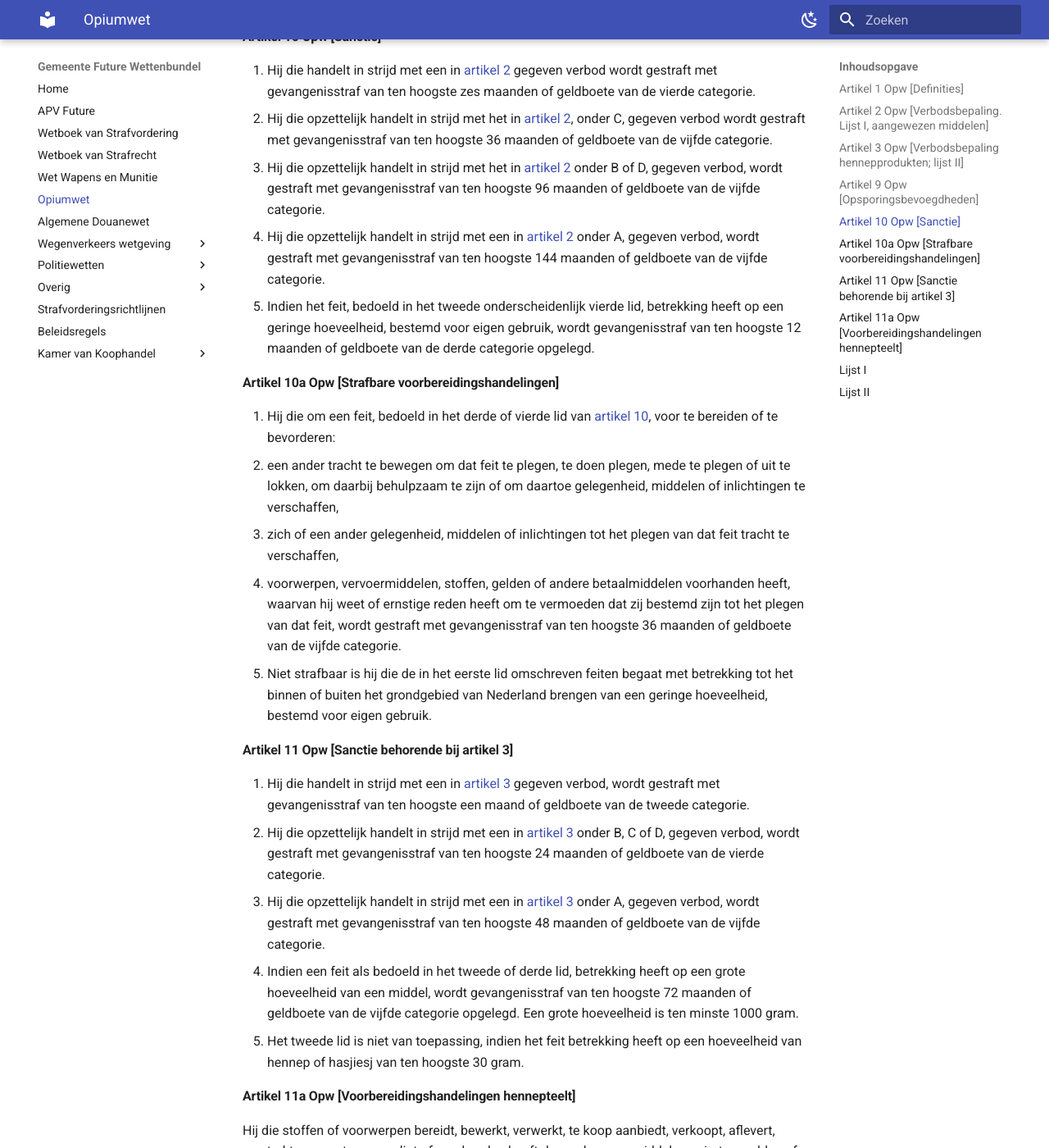
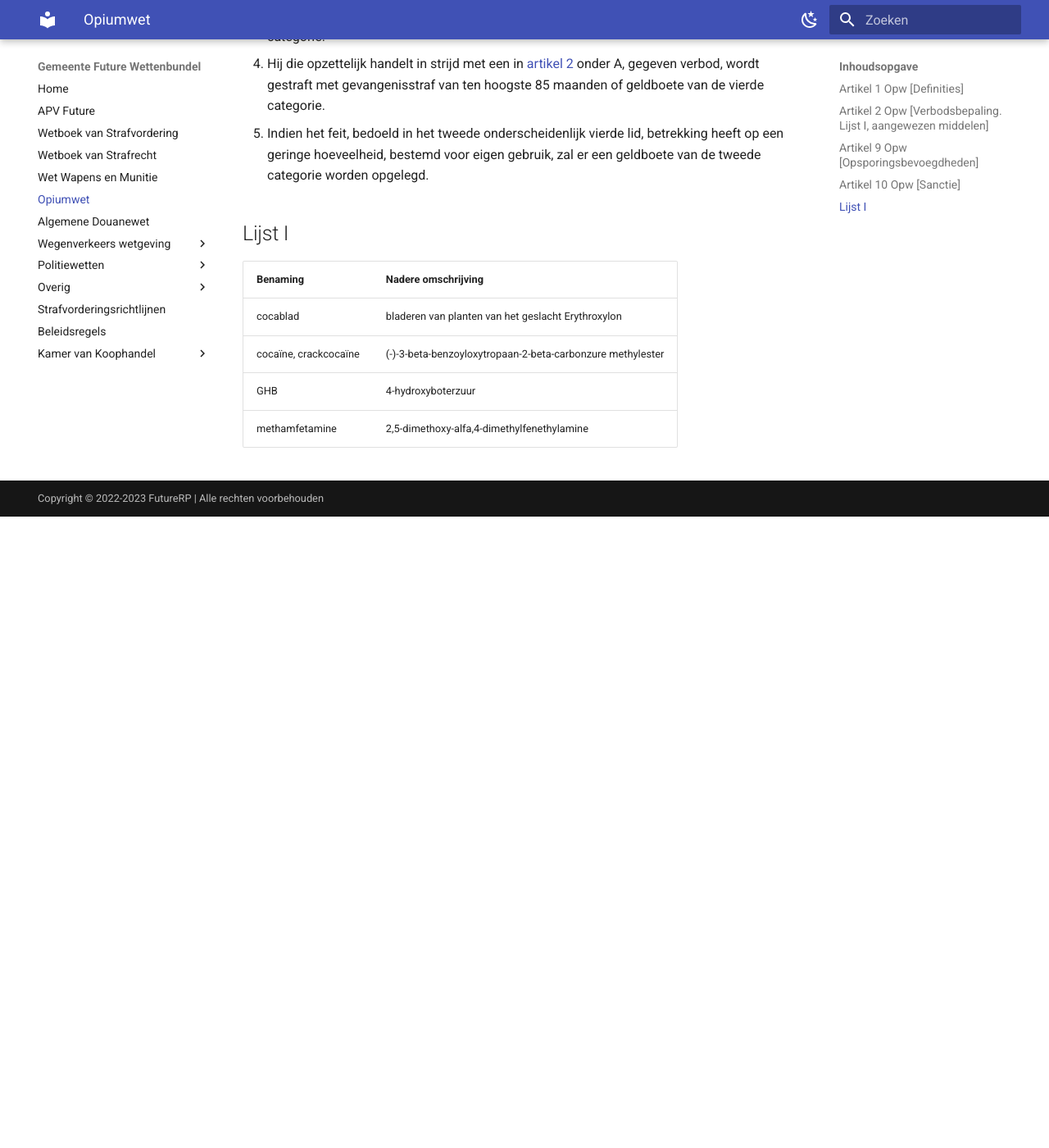
Before and after one commit to EnriqueFernandez20/FutureRP-Wettenbundel, an MkDocs documentation site: the page built from docs/opiumwet.md, in a window 1280 px wide and 1400 px high, scrolled down 1295 px. Shown: the whole window at 82% size. Built offline with MkDocs 1.6.1 and Material for MkDocs 9.7.7, drawn with Linux system fonts in a browser that asks for light colours; after the commit the page ends 1925 px from its top, so only the background shows below that; some of the changed text lies outside the part shown.

Commit message:
Update opiumwet.md

```diff
--- a/docs/opiumwet.md
+++ b/docs/opiumwet.md
@@ -12,15 +12,7 @@
 #### Artikel 2 Opw [Verbodsbepaling. Lijst I, aangewezen middelen]
 
 Het is verboden een middel als bedoeld in de bij deze wet behorende [lijst I](#lijst-i):
-A. binnen of buiten het grondgebied van Nederland te brengen;
-B. te telen, te bereiden, te bewerken, te verwerken, te verkopen, af te leveren, te verstrekken of te vervoeren;
-C. aanwezig te hebben;
-D. te vervaardigen.
-
-#### Artikel 3 Opw [Verbodsbepaling hennepprodukten; lijst II]
-
-Het is verboden een middel als bedoeld in de bij deze wet behorende [lijst II](#lijst-ii):
-A. binnen of buiten het grondgebied van Nederland te brengen;
+A. binnen of buiten het grondgebied van Future te brengen;
 B. te telen, te bereiden, te bewerken, te verwerken, te verkopen, af te leveren, te verstrekken of te vervoeren;
 C. aanwezig te hebben;
 D. te vervaardigen.
@@ -28,39 +20,19 @@ D. te vervaardigen.
 #### Artikel 9 Opw [Opsporingsbevoegdheden]
 
 1. De opsporingsambtenaren hebben, voor zover dat redelijkerwijs voor de vervulling van hun taak nodig is, toegang:
-    1. tot de vervoermiddelen, met inbegrip van woongedeelten, waarvan hun bekend is, of waarvan redelijkerwijze door hen kan worden vermoed, dat daarmede ingevoerd of vervoerd worden of dat daarin, daarop of daaraan bewaard worden of aanwezig zijn middelen als bedoeld in [lijst I](#lijst-i) of [II](#lijst-ii);
+    1. tot de vervoermiddelen, met inbegrip van woongedeelten, waarvan hun bekend is, of waarvan redelijkerwijze door hen kan worden vermoed, dat daarmede ingevoerd of vervoerd worden of dat daarin, daarop of daaraan bewaard worden of aanwezig zijn middelen als bedoeld in [lijst I](#lijst-i)
     2. tot de plaatsen, waar een overtreding van deze wet gepleegd wordt of waar redelijkerwijze vermoed kan worden, dat zodanige overtreding gepleegd wordt.
 2. Zij zijn bevoegd een persoon, verdacht van een bij deze wet als misdrijf strafbaar gesteld feit, bij het bestaan van ernstige bezwaren tegen deze, aan de kleding te onderzoeken.
 3. Zij zijn te allen tijde bevoegd tot inbeslagneming van daarvoor vatbare voorwerpen. Zij kunnen daartoe hun uitlevering vorderen.
 
 #### Artikel 10 Opw [Sanctie]
 
-1. Hij die handelt in strijd met een in [artikel 2](#artikel-2-opw-verbodsbepaling-lijst-i-aangewezen-middelen) gegeven verbod wordt gestraft met gevangenisstraf van ten hoogste zes maanden of geldboete van de vierde categorie.
-2. Hij die opzettelijk handelt in strijd met het in [artikel 2](#artikel-2-opw-verbodsbepaling-lijst-i-aangewezen-middelen), onder C, gegeven verbod wordt gestraft met gevangenisstraf van ten hoogste 36 maanden of geldboete van de vijfde categorie.
-3. Hij die opzettelijk handelt in strijd met het in [artikel 2](#artikel-2-opw-verbodsbepaling-lijst-i-aangewezen-middelen) onder B of D, gegeven verbod, wordt gestraft met gevangenisstraf van ten hoogste 96 maanden of geldboete van de vijfde categorie.
-4. Hij die opzettelijk handelt in strijd met een in [artikel 2](#artikel-2-opw-verbodsbepaling-lijst-i-aangewezen-middelen) onder A, gegeven verbod, wordt gestraft met gevangenisstraf van ten hoogste 144 maanden of geldboete van de vijfde categorie.
-5. Indien het feit, bedoeld in het tweede onderscheidenlijk vierde lid, betrekking heeft op een geringe hoeveelheid, bestemd voor eigen gebruik, wordt gevangenisstraf van ten hoogste 12 maanden of geldboete van de derde categorie opgelegd.
+1. Hij die handelt in strijd met een in [artikel 2](#artikel-2-opw-verbodsbepaling-lijst-i-aangewezen-middelen) gegeven verbod wordt gestraft met gevangenisstraf van ten hoogste 25 maanden of geldboete van de tweede categorie.
+2. Hij die opzettelijk handelt in strijd met het in [artikel 2](#artikel-2-opw-verbodsbepaling-lijst-i-aangewezen-middelen), onder C, gegeven verbod wordt gestraft met gevangenisstraf van ten hoogste 50 maanden of geldboete van de derde categorie.
+3. Hij die opzettelijk handelt in strijd met het in [artikel 2](#artikel-2-opw-verbodsbepaling-lijst-i-aangewezen-middelen) onder B of D, gegeven verbod, wordt gestraft met gevangenisstraf van ten hoogste 70 maanden of geldboete van de derde categorie.
+4. Hij die opzettelijk handelt in strijd met een in [artikel 2](#artikel-2-opw-verbodsbepaling-lijst-i-aangewezen-middelen) onder A, gegeven verbod, wordt gestraft met gevangenisstraf van ten hoogste 85 maanden of geldboete van de vierde categorie.
+5. Indien het feit, bedoeld in het tweede onderscheidenlijk vierde lid, betrekking heeft op een geringe hoeveelheid, bestemd voor eigen gebruik, zal er een geldboete van de tweede categorie worden opgelegd.
 
-#### Artikel 10a Opw [Strafbare voorbereidingshandelingen]
-
-1. Hij die om een feit, bedoeld in het derde of vierde lid van [artikel 10](#artikel-10-opw-sanctie), voor te bereiden of te bevorderen:
-   1. een ander tracht te bewegen om dat feit te plegen, te doen plegen, mede te plegen of uit te lokken, om daarbij behulpzaam te zijn of om daartoe gelegenheid, middelen of inlichtingen te verschaffen,
-   2. zich of een ander gelegenheid, middelen of inlichtingen tot het plegen van dat feit tracht te verschaffen,
-   3. voorwerpen, vervoermiddelen, stoffen, gelden of andere betaalmiddelen voorhanden heeft, waarvan hij weet of ernstige reden heeft om te vermoeden dat zij bestemd zijn tot het plegen van dat feit,
-   wordt gestraft met gevangenisstraf van ten hoogste 36 maanden of geldboete van de vijfde categorie.
-2. Niet strafbaar is hij die de in het eerste lid omschreven feiten begaat met betrekking tot het binnen of buiten het grondgebied van Nederland brengen van een geringe hoeveelheid, bestemd voor eigen gebruik.
-
-#### Artikel 11 Opw [Sanctie behorende bij artikel 3]
-
-1. Hij die handelt in strijd met een in [artikel 3](#artikel-3-opw-verbodsbepaling-hennepprodukten-lijst-ii) gegeven verbod, wordt gestraft met gevangenisstraf van ten hoogste een maand of geldboete van de tweede categorie.
-2. Hij die opzettelijk handelt in strijd met een in [artikel 3](#artikel-3-opw-verbodsbepaling-hennepprodukten-lijst-ii) onder B, C of D, gegeven verbod, wordt gestraft met gevangenisstraf van ten hoogste 24 maanden of geldboete van de vierde categorie.
-3. Hij die opzettelijk handelt in strijd met een in [artikel 3](#artikel-3-opw-verbodsbepaling-hennepprodukten-lijst-ii) onder A, gegeven verbod, wordt gestraft met gevangenisstraf van ten hoogste 48 maanden of geldboete van de vijfde categorie.
-4. Indien een feit als bedoeld in het tweede of derde lid, betrekking heeft op een grote hoeveelheid van een middel, wordt gevangenisstraf van ten hoogste 72 maanden of geldboete van de vijfde categorie opgelegd. Een grote hoeveelheid is ten minste 1000 gram.
-5. Het tweede lid is niet van toepassing, indien het feit betrekking heeft op een hoeveelheid van hennep of hasjiesj van ten hoogste 30 gram.
-
-#### Artikel 11a Opw [Voorbereidingshandelingen hennepteelt]
-
-Hij die stoffen of voorwerpen bereidt, bewerkt, verwerkt, te koop aanbiedt, verkoopt, aflevert, verstrekt, vervoert, vervaardigt of voorhanden heeft dan wel vervoermiddelen, ruimten, gelden of andere betaalmiddelen voorhanden heeft of gegevens voorhanden heeft, waarvan hij weet of ernstige reden heeft om te vermoeden dat zij bestemd zijn tot het plegen van een van de in [artikel 11](#artikel-11-opw-sanctie-behorende-bij-artikel-3), tweede en vierde lid, strafbaar gestelde feiten, wordt gestraft met gevangenisstraf van ten hoogste 36 maanden of geldboete van de vijfde categorie.
 
 ## Lijst I
 
@@ -69,14 +41,4 @@ Hij die stoffen of voorwerpen bereidt, bewerkt, verwerkt, te koop aanbiedt, verk
 | cocablad              | bladeren van planten van het geslacht Erythroxylon         |
 | cocaïne, crackcocaïne | (-)-3-beta-benzoyloxytropaan-2-beta-carbonzure methylester |
 | GHB                   | 4-hydroxyboterzuur                                         |
-| heroïne, diamorfine   | 4,5-epoxy-17-methylmorfinan-3,6-diyl-diacetaat             |
-| LSD                   |                                                            |
-| MDMA, Ecstasy         | (±)-N,alfa-dimethyl-3,4-(methyleendioxy)-fenethylamine     |
 | methamfetamine        | 2,5-dimethoxy-alfa,4-dimethylfenethylamine                 |
-
-## Lijst II
-
-| Benaming | Nadere omschrijving                                                                                                                                          |
-| -------- | ------------------------------------------------------------------------------------------------------------------------------------------------------------ |
-| hasjiesj | een gebruikelijk vast mengsel van de afgescheiden hars verkregen van planten van het geslacht Cannabis (hennep), met plantaardige elementen van deze planten |
-| hennep   | elk deel van de plant van het geslacht Cannabis (hennep), waaraan de hars niet is onttrokken, met uitzondering van de zaden                                  |
```
